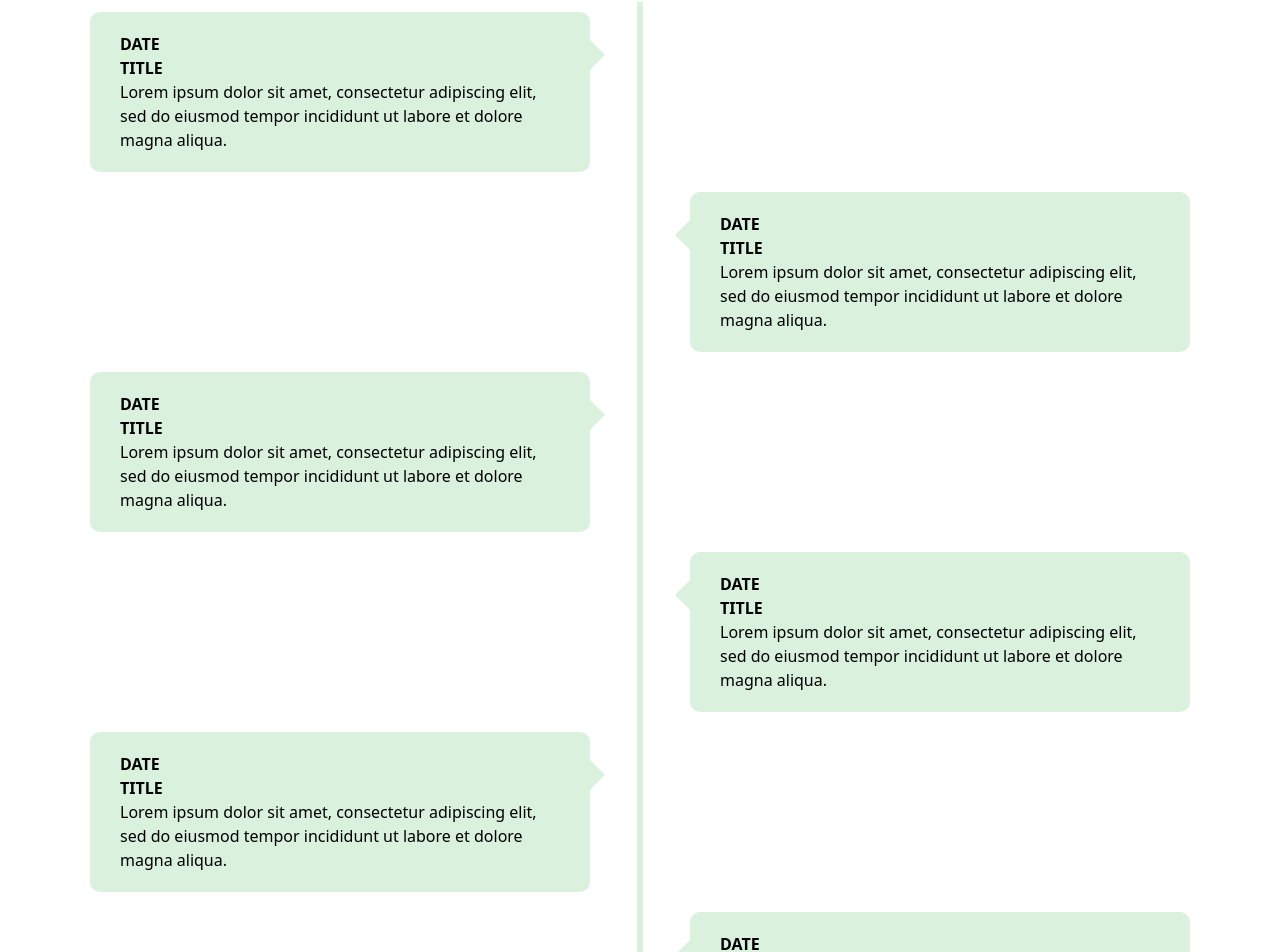
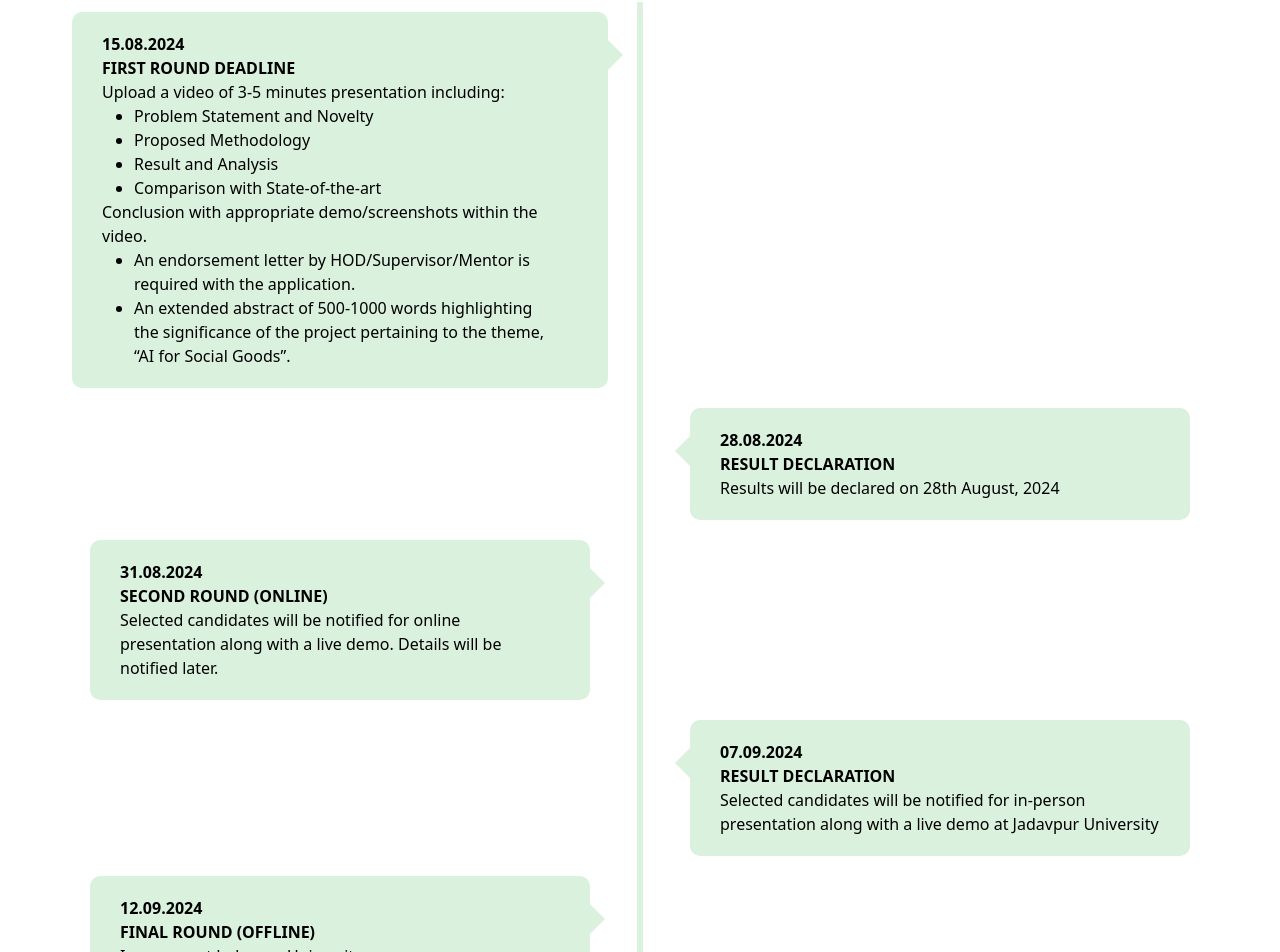
Before and after one commit to akash0708/SocioAI, a React (Vite) app: page / in a window 1280 px wide. Shown: the part 1802-2754 px from the top of the page. Built offline with nearby package versions, Linux system fonts and the light colour scheme; no server answers.

Commit message:
timeline changes pushed

```diff
--- a/src/components/Hero.jsx
+++ b/src/components/Hero.jsx
@@ -3,6 +3,7 @@ import vector1 from "../../public/bg-hero-vector1.png";
 import vector2 from "../../public/bg-hero-vector2.png";
 import hands from "../../public/hand-pic-hero.png";
 import logo from "../../public/ieee logo.png";
+import kolkata from "../assets/kolkata.png";
 
 function Hero() {
   return (
@@ -28,13 +29,16 @@ function Hero() {
       />
 
       <div className="flex h-full flex-col items-center justify-center gap-y-4">
-        <h1
+        {/* <h1
           className="lg:text-4xl text-xl md:text-3xl font-bold text-[#010101] text-center leading-[140%]"
           style={{ fontFamily: "JetBrains Mono" }}
         >
           IEEE COMPUTER SOCIETY <br />
           CHAPTER KOLKATA SECTION
-        </h1>
+        </h1> */}
+        <div className="w-80 h-36">
+          <img src={kolkata} alt="" className="w-full h-full object-cover" />
+        </div>
         <p
           className="lg:text-2xl  text-lg font-light text-[#0F5132] tracking-widest"
           style={{ fontFamily: "JetBrains Mono" }}
@@ -61,8 +65,14 @@ function Hero() {
           <p className="lg:text-[24px] text-md font-semibold">
             In association with
           </p>
-          <img src={IeeeLogo} alt="IEEE Logo" />
-          <img className="lg:h-16 h-10" src={logo} alt="IEEE Logo" />
+          <div className="inline w-48 h-20">
+            <img
+              src={IeeeLogo}
+              alt="IEEE Logo"
+              className="w-full h-full object-cover"
+            />
+          </div>
+          {/* <img className="lg:h-16 h-10" src={logo} alt="IEEE Logo" /> */}
         </div>
         <div>
           <a
--- a/src/components/Timeline.jsx
+++ b/src/components/Timeline.jsx
@@ -12,19 +12,46 @@ const Timeline = () => {
   return (
     <div className="py-16 ">
       <div className="max-w-[1240px]  xl:px-2vw px-5vw mx-auto ">
-
-      <h1 className="text-6xl timeline-text" style={{ fontFamily: "Gothic A1" }}>
+        <h1
+          className="text-6xl timeline-text"
+          style={{ fontFamily: "Gothic A1" }}
+        >
           TIMELINE
         </h1>
 
         <div className="timeline">
-        <div className="container left-container" data-aos="fade-in">
+          <div className="container left-container px-8" data-aos="fade-in">
             <div className="text-box">
-            <h2>DATE</h2>
-            <span style={{ fontWeight: 600 }}>TITLE</span>
+              <h2>15.08.2024</h2>
+              <span className="uppercase" style={{ fontWeight: 600 }}>
+                First round deadline
+              </span>
               <p>
-              Lorem ipsum dolor sit amet, consectetur adipiscing elit, sed do
-              eiusmod tempor incididunt ut labore et dolore magna aliqua.{" "}
+                <p>Upload a video of 3-5 minutes presentation including:</p>
+                <div className="w-full px-8">
+                  <ul className="list-disc">
+                    <li>Problem Statement and Novelty</li>
+                    <li>Proposed Methodology</li>
+                    <li>Result and Analysis</li>
+                    <li>Comparison with State-of-the-art</li>
+                  </ul>
+                </div>
+                <p>
+                  Conclusion with appropriate demo/screenshots within the video.
+                </p>
+                <div className="w-full px-8">
+                  <ul className="list-disc">
+                    <li>
+                      An endorsement letter by HOD/Supervisor/Mentor is required
+                      with the application.
+                    </li>
+                    <li>
+                      An extended abstract of 500-1000 words highlighting the
+                      significance of the project pertaining to the theme, “AI
+                      for Social Goods”.
+                    </li>
+                  </ul>
+                </div>
               </p>
               <span className="left-container-arrow"></span>
             </div>
@@ -32,11 +59,38 @@ const Timeline = () => {
 
           <div className="container right-container" data-aos="fade-in">
             <div className="text-box">
-            <h2>DATE</h2>
-            <span style={{ fontWeight: 600 }}>TITLE</span>
+              <h2>28.08.2024</h2>
+              <span style={{ fontWeight: 600 }} className="uppercase">
+                result declaration
+              </span>
+              <p>Results will be declared on 28th August, 2024</p>
+              <span className="right-container-arrow"></span>
+            </div>
+          </div>
+
+          <div className="container left-container" data-aos="fade-in">
+            <div className="text-box">
+              <h2>31.08.2024</h2>
+              <span style={{ fontWeight: 600 }} className="uppercase">
+                second round (online){" "}
+              </span>
               <p>
-              Lorem ipsum dolor sit amet, consectetur adipiscing elit, sed do
-              eiusmod tempor incididunt ut labore et dolore magna aliqua.{" "}
+                Selected candidates will be notified for online presentation
+                along with a live demo. Details will be notified later.
+              </p>
+              <span className="left-container-arrow"></span>
+            </div>
+          </div>
+
+          <div className="container right-container" data-aos="fade-in">
+            <div className="text-box">
+              <h2>07.09.2024</h2>
+              <span style={{ fontWeight: 600 }} className="uppercase">
+                result declaration
+              </span>
+              <p>
+                Selected candidates will be notified for in-person presentation
+                along with a live demo at Jadavpur University
               </p>
               <span className="right-container-arrow"></span>
             </div>
@@ -44,49 +98,12 @@ const Timeline = () => {
 
           <div className="container left-container" data-aos="fade-in">
             <div className="text-box">
-            <h2>DATE</h2>
-            <span style={{ fontWeight: 600 }}>TITLE</span>
-            <p>
-              Lorem ipsum dolor sit amet, consectetur adipiscing elit, sed do
-              eiusmod tempor incididunt ut labore et dolore magna aliqua.{" "}
-            </p>
+              <h2>12.09.2024</h2>
+              <span style={{ fontWeight: 600 }} className="uppercase">
+                final round (offline)
+              </span>
+              <p>In-person at Jadavpur University </p>
               <span className="left-container-arrow"></span>
-          </div>
-        </div>
-
-        <div className="container right-container" data-aos="fade-in">
-          <div className="text-box">
-            <h2>DATE</h2>
-            <span style={{ fontWeight: 600 }}>TITLE </span>
-            <p>
-              Lorem ipsum dolor sit amet, consectetur adipiscing elit, sed do
-              eiusmod tempor incididunt ut labore et dolore magna aliqua.{" "}
-            </p>
-            <span className="right-container-arrow"></span>
-          </div>
-        </div>
-
-        <div className="container left-container" data-aos="fade-in">
-          <div className="text-box">
-            <h2>DATE</h2>
-            <span style={{ fontWeight: 600 }}>TITLE</span>
-            <p>
-              Lorem ipsum dolor sit amet, consectetur adipiscing elit, sed do
-              eiusmod tempor incididunt ut labore et dolore magna aliqua.{" "}
-            </p>
-            <span className="left-container-arrow"></span>
-          </div>
-        </div>
-
-        <div className="container right-container" data-aos="fade-in">
-          <div className="text-box">
-            <h2>DATE</h2>
-            <span style={{ fontWeight: 600 }}>TITLE</span>
-            <p>
-              Lorem ipsum dolor sit amet, consectetur adipiscing elit, sed do
-              eiusmod tempor incididunt ut labore et dolore magna aliqua.{" "}
-            </p>
-            <span className="right-container-arrow"></span>
             </div>
           </div>
         </div>
```
Also changed, not shown: src/assets/kolkata.png (added). Lines whose indentation alone changed are shown as unchanged.
